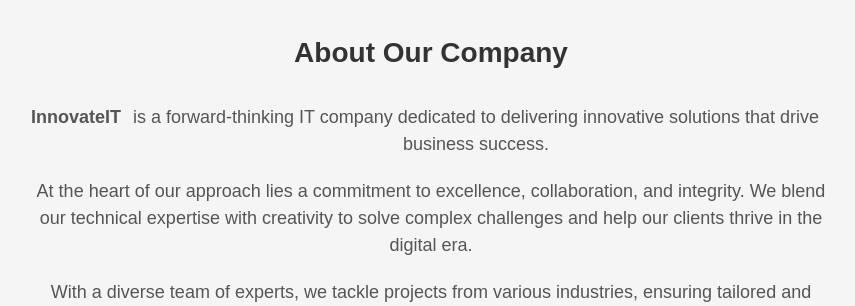
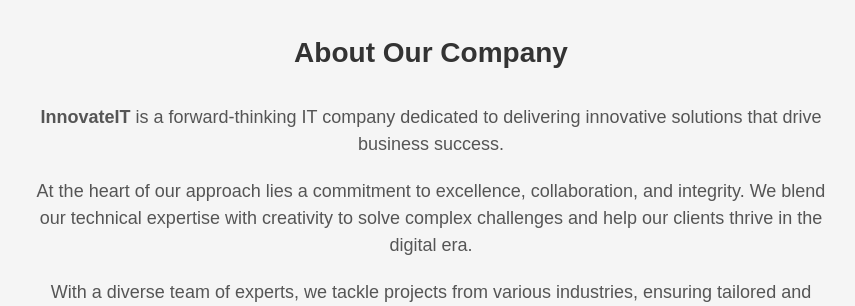
Before and after one commit to shayansiddiqui759/web, a PHP site: page / in a window 1280 px wide. Shown: the part 1116-1422 px from the top of the page, without its empty margins (209-1064 px from the left). Run offline with PHP 8.4, Linux system fonts and the light colour scheme.

Commit message:
fix: css issues :hammer:

```diff
--- a/scripts/enchancement.js
+++ b/scripts/enchancement.js
@@ -20,7 +20,6 @@ document.addEventListener('DOMContentLoaded', function () {
 var index = 0;
 
 function slideShow() {
-    setTimeout(slideShow, 2000);
     var slide;
     const slides = document.querySelector('img');
     for (slide = 0; slide < slides.length; slide++) {
@@ -31,6 +30,7 @@ function slideShow() {
         index = 1;
     }
     slides[index - 1].style.display = 'block';
+    setTimeout(slideShow, 2000);
 }
 
 slideShow()
--- a/styles/style.css
+++ b/styles/style.css
@@ -260,8 +260,7 @@ nav a {
 .about-container h3,
 h2,
 p {
-    display: flex;
-    justify-content: center;
+    text-align: center;
 }
 
 
```
